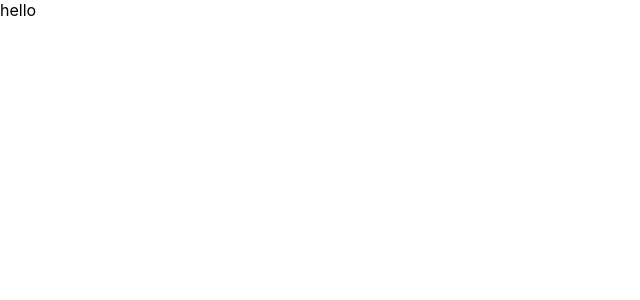
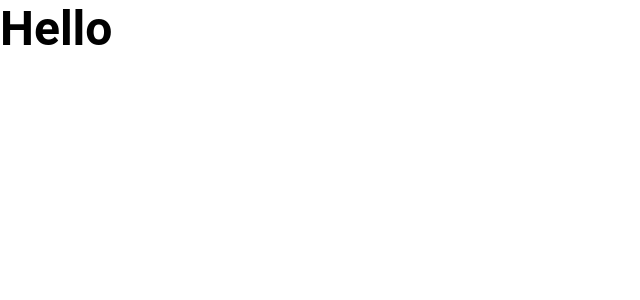
Before and after one commit to DmitrijKl/PromoProjectDiplom, a React (Vite) app: page / in a window 1280 px wide. Shown: the top 300 px of the page, without its empty margins (0-640 px from the left). Built offline with nearby package versions, Linux system fonts and the light colour scheme.

Commit message:
Added base config for start project

```diff
--- a/src/App.tsx
+++ b/src/App.tsx
@@ -1,7 +1,11 @@
-import "./App.css";
+import "./Scss/app.scss";
 
 const App = () => {
-  return <div className="App">hello</div>;
+  return (
+    <div className="App">
+      <h1>Hello</h1>
+    </div>
+  );
 };
 
 export default App;
--- /dev/null
+++ b/src/Scss/app.scss
@@ -0,0 +1 @@
+@import "./libs/normilize";
--- /dev/null
+++ b/src/Scss/libs/_normilize.scss
@@ -0,0 +1,55 @@
+* {
+  padding: 0;
+  margin: 0;
+  list-style: none;
+  outline: none;
+  font-family: Roboto, system-ui, Tahoma, sans-serif;
+  box-sizing: border-box;
+}
+
+html {
+  -ms-text-size-adjust: 100%;
+  -webkit-text-size-adjust: 100%;
+}
+
+body {
+  -moz-osx-font-smoothing: grayscale;
+  -webkit-font-smoothing: antialiased;
+  color: black;
+}
+
+a,
+span,
+p,
+b,
+h1,
+h2,
+h3,
+h4,
+h5 {
+  color: black;
+}
+
+h1 {
+  font-size: 48px;
+}
+
+h2 {
+  font-weight: 600;
+  font-size: 28px;
+  line-height: 30px;
+}
+
+a {
+  text-decoration: none;
+}
+
+@mixin noselect {
+  -webkit-touch-callout: none; /* iOS Safari */
+  -webkit-user-select: none; /* Safari */
+  -khtml-user-select: none; /* Konqueror HTML */
+  -moz-user-select: none; /* Old versions of Firefox */
+  -ms-user-select: none; /* Internet Explorer/Edge */
+  user-select: none; /* Non-prefixed version, currently
+                                    supported by Chrome, Opera and Firefox */
+}
--- a/src/index.css
+++ /dev/null
@@ -1,11 +0,0 @@
-body {
-  margin: 0;
-  font-family: -apple-system, BlinkMacSystemFont, "Segoe UI", "Roboto", "Oxygen", "Ubuntu",
-    "Cantarell", "Fira Sans", "Droid Sans", "Helvetica Neue", sans-serif;
-  -webkit-font-smoothing: antialiased;
-  -moz-osx-font-smoothing: grayscale;
-}
-
-code {
-  font-family: source-code-pro, Menlo, Monaco, Consolas, "Courier New", monospace;
-}
--- a/src/main.tsx
+++ b/src/main.tsx
@@ -1,9 +1,7 @@
-import React from "react";
 import { createRoot } from "react-dom/client";
 import { Provider } from "react-redux";
 import App from "./App";
 import { store } from "./Redux/store";
-import "./index.css";
 
 const container = document.getElementById("root");
 
@@ -11,11 +9,9 @@
   const root = createRoot(container);
 
   root.render(
-    <React.StrictMode>
-      <Provider store={store}>
-        <App />
-      </Provider>
-    </React.StrictMode>,
+    <Provider store={store}>
+      <App />
+    </Provider>,
   );
 } else {
   throw new Error(
```
Also changed, not shown: .prettierrc.json, src/App.css (deleted).
